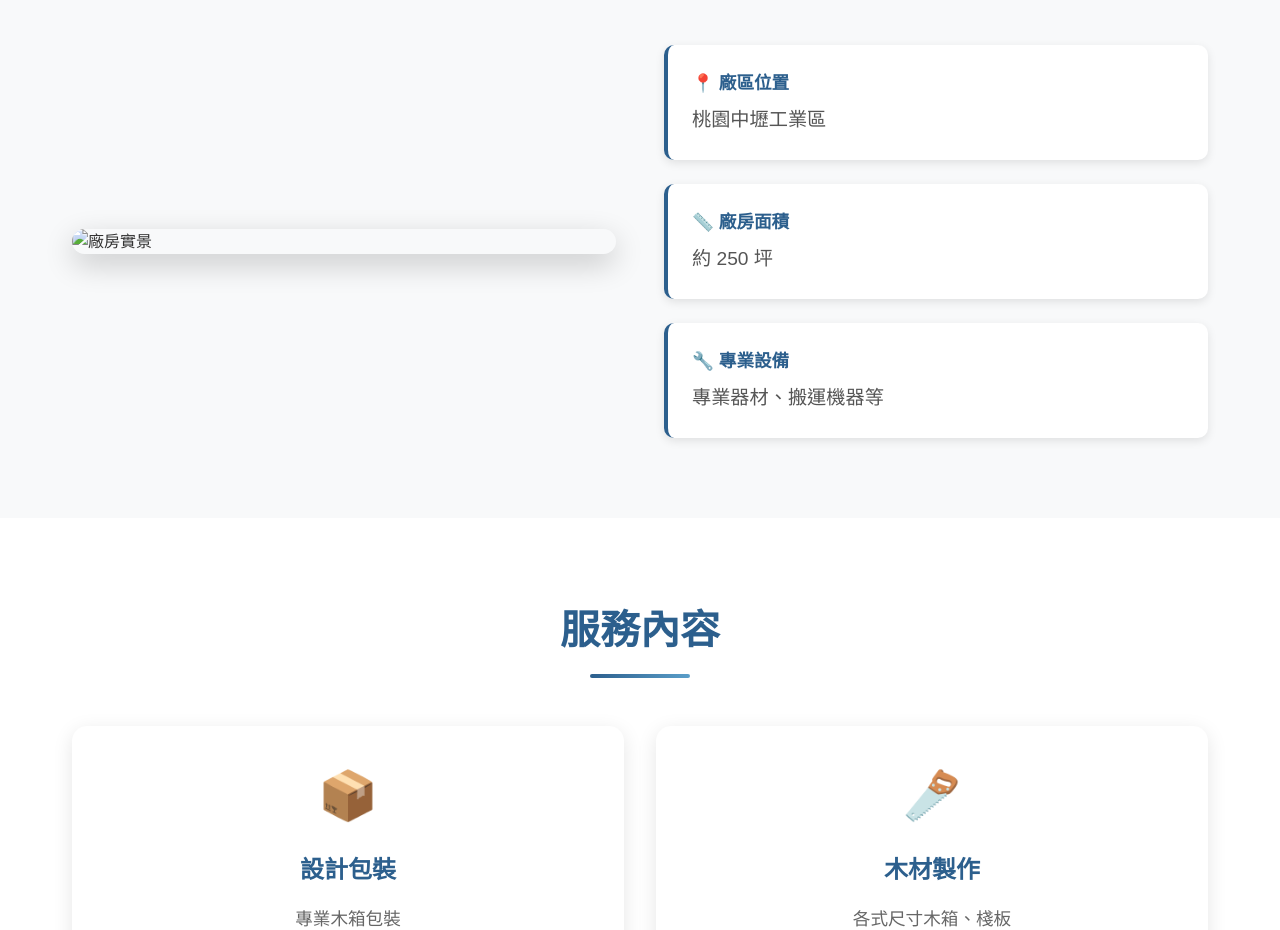
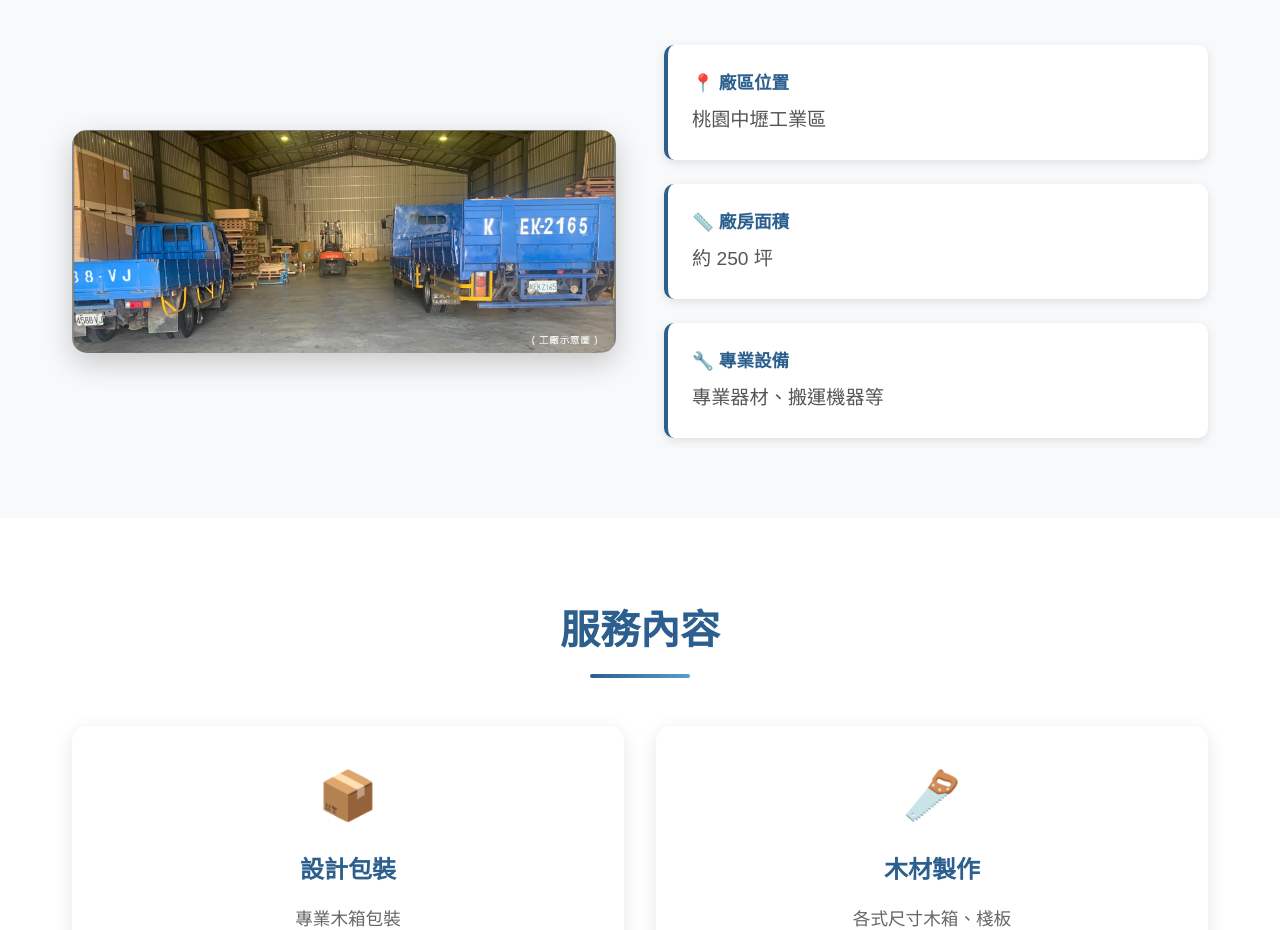
Before and after one commit to andy952737/jiaen-website-v1, a plain HTML site: page index.html in a window 1280 px wide. Shown: the part 1322-2252 px from the top of the page. Drawn offline with Linux system fonts and the light colour scheme.

Commit message:
main image

```diff
--- a/index.html
+++ b/index.html
@@ -1,8 +1,8 @@
-<!DOCTYPE html>
+<!doctype html>
 <html lang="zh-TW">
     <head>
-    <meta charset="UTF-8">
-    <meta name="viewport" content="width=device-width, initial-scale=1.0">
+        <meta charset="UTF-8" />
+        <meta name="viewport" content="width=device-width, initial-scale=1.0" />
         <title>加恩企業社 - 專業木箱包裝與搬運服務</title>
         <style>
             * {
@@ -12,7 +12,8 @@
             }
 
             body {
-            font-family: 'Microsoft JhengHei', '微軟正黑體', Arial, sans-serif;
+                font-family:
+                    "Microsoft JhengHei", "微軟正黑體", Arial, sans-serif;
                 line-height: 1.6;
                 color: #333;
                 overflow-x: hidden;
@@ -26,7 +27,7 @@
                 width: 100%;
                 top: 0;
                 z-index: 1000;
-            box-shadow: 0 2px 10px rgba(0,0,0,0.1);
+                box-shadow: 0 2px 10px rgba(0, 0, 0, 0.1);
             }
 
             .nav-container {
@@ -61,7 +62,7 @@
             }
 
             .nav-menu a:hover {
-            background: rgba(255,255,255,0.2);
+                background: rgba(255, 255, 255, 0.2);
                 transform: translateY(-2px);
             }
 
@@ -99,15 +100,23 @@
                 animation: fadeInUp 1s backwards;
             }
 
-        .hero-icon:nth-child(1) { animation-delay: 0.5s; }
-        .hero-icon:nth-child(2) { animation-delay: 0.7s; }
-        .hero-icon:nth-child(3) { animation-delay: 0.9s; }
-        .hero-icon:nth-child(4) { animation-delay: 1.1s; }
+            .hero-icon:nth-child(1) {
+                animation-delay: 0.5s;
+            }
+            .hero-icon:nth-child(2) {
+                animation-delay: 0.7s;
+            }
+            .hero-icon:nth-child(3) {
+                animation-delay: 0.9s;
+            }
+            .hero-icon:nth-child(4) {
+                animation-delay: 1.1s;
+            }
 
             .icon-circle {
                 width: 80px;
                 height: 80px;
-            background: rgba(255,255,255,0.2);
+                background: rgba(255, 255, 255, 0.2);
                 border-radius: 50%;
                 display: flex;
                 align-items: center;
@@ -133,7 +142,7 @@
             }
 
             .section-title::after {
-            content: '';
+                content: "";
                 position: absolute;
                 bottom: 0;
                 left: 50%;
@@ -149,7 +158,7 @@
                 background: linear-gradient(135deg, #f5f9fc 0%, #e8f2f7 100%);
                 padding: 3rem;
                 border-radius: 15px;
-            box-shadow: 0 5px 20px rgba(0,0,0,0.1);
+                box-shadow: 0 5px 20px rgba(0, 0, 0, 0.1);
             }
 
             .about-text {
@@ -180,7 +189,7 @@
             .facility-image {
                 width: 100%;
                 border-radius: 15px;
-            box-shadow: 0 10px 30px rgba(0,0,0,0.2);
+                box-shadow: 0 10px 30px rgba(0, 0, 0, 0.2);
             }
 
             .facility-info {
@@ -194,7 +203,7 @@
                 padding: 1.5rem;
                 border-radius: 10px;
                 border-left: 4px solid #2c5f8d;
-            box-shadow: 0 3px 10px rgba(0,0,0,0.1);
+                box-shadow: 0 3px 10px rgba(0, 0, 0, 0.1);
                 transition: transform 0.3s;
             }
 
@@ -225,14 +234,14 @@
                 background: white;
                 padding: 2rem;
                 border-radius: 15px;
-            box-shadow: 0 5px 20px rgba(0,0,0,0.1);
+                box-shadow: 0 5px 20px rgba(0, 0, 0, 0.1);
                 text-align: center;
                 transition: all 0.3s;
             }
 
             .service-card:hover {
                 transform: translateY(-10px);
-            box-shadow: 0 10px 30px rgba(0,0,0,0.2);
+                box-shadow: 0 10px 30px rgba(0, 0, 0, 0.2);
             }
 
             .service-icon {
@@ -273,17 +282,17 @@
             }
 
             .advantage-card {
-            background: rgba(255,255,255,0.1);
+                background: rgba(255, 255, 255, 0.1);
                 backdrop-filter: blur(10px);
                 padding: 2rem;
                 border-radius: 15px;
                 text-align: center;
                 transition: all 0.3s;
-            border: 2px solid rgba(255,255,255,0.2);
+                border: 2px solid rgba(255, 255, 255, 0.2);
             }
 
             .advantage-card:hover {
-            background: rgba(255,255,255,0.2);
+                background: rgba(255, 255, 255, 0.2);
                 transform: translateY(-5px);
             }
 
@@ -314,7 +323,7 @@
                 background: white;
                 padding: 2rem;
                 border-radius: 15px;
-            box-shadow: 0 3px 15px rgba(0,0,0,0.1);
+                box-shadow: 0 3px 15px rgba(0, 0, 0, 0.1);
                 text-align: center;
                 transition: all 0.3s;
                 aspect-ratio: 1;
@@ -326,7 +335,7 @@
 
             .partner-card:hover {
                 transform: scale(1.05);
-            box-shadow: 0 5px 25px rgba(0,0,0,0.2);
+                box-shadow: 0 5px 25px rgba(0, 0, 0, 0.2);
             }
 
             .partner-logo {
@@ -356,7 +365,7 @@
                 background: white;
                 padding: 2rem;
                 border-radius: 15px;
-            box-shadow: 0 5px 20px rgba(0,0,0,0.1);
+                box-shadow: 0 5px 20px rgba(0, 0, 0, 0.1);
             }
 
             .contact-icon {
@@ -465,7 +474,9 @@
         <!-- 首頁橫幅 -->
         <section class="hero">
             <h1>加恩企業社</h1>
-        <p class="hero-subtitle">誠信、品質、效率、實惠 - 您最值得信賴的協力夥伴</p>
+            <p class="hero-subtitle">
+                誠信、品質、效率、實惠 - 您最值得信賴的協力夥伴
+            </p>
             <div class="hero-icons">
                 <div class="hero-icon">
                     <div class="icon-circle">🤝</div>
@@ -491,9 +502,11 @@
             <h2 class="section-title">關於加恩</h2>
             <div class="about-content fade-in">
                 <p class="about-text">
-                加恩企業社成立於2019年，擁有十年以上資歷之專業技師。<br>
-                公司以<span class="highlight">「誠信、品質、效率、實惠」</span>為經營理念，<br>
-                長期與各大電子與機械製造企業建立穩定合作關係，<br>
+                    加恩企業社成立於2019年，擁有十年以上資歷之專業技師。<br />
+                    公司以<span class="highlight"
+                        >「誠信、品質、效率、實惠」</span
+                    >為經營理念，<br />
+                    長期與各大電子與機械製造企業建立穩定合作關係，<br />
                     致力於成為中小型產業鏈中最值得信賴的協力夥伴。
                 </p>
             </div>
@@ -504,7 +517,11 @@
             <div class="container">
                 <h2 class="section-title">廠房介紹</h2>
                 <div class="facility-content">
-                <img src="/mnt/user-data/uploads/加恩_2.jpg" alt="廠房實景" class="facility-image fade-in">
+                    <img
+                        src="1.jpg"
+                        alt="廠房實景"
+                        class="facility-image fade-in"
+                    />
                     <div class="facility-info">
                         <div class="info-card fade-in">
                             <div class="info-label">📍 廠區位置</div>
@@ -590,43 +607,45 @@
             <div class="partners-grid">
                 <div class="partner-card fade-in">
                     <div class="partner-logo">🏢</div>
-                <p class="partner-name">奕楊科技<br>股份有限公司</p>
+                    <p class="partner-name">奕楊科技<br />股份有限公司</p>
                 </div>
                 <div class="partner-card fade-in">
                     <div class="partner-logo">🏢</div>
-                <p class="partner-name">台灣東京精密<br>股份有限公司</p>
+                    <p class="partner-name">台灣東京精密<br />股份有限公司</p>
                 </div>
                 <div class="partner-card fade-in">
                     <div class="partner-logo">🚚</div>
-                <p class="partner-name">新筱工程<br>有限公司</p>
+                    <p class="partner-name">新筱工程<br />有限公司</p>
                 </div>
                 <div class="partner-card fade-in">
                     <div class="partner-logo">🏢</div>
-                <p class="partner-name">光環科技<br>股份有限公司</p>
+                    <p class="partner-name">光環科技<br />股份有限公司</p>
                 </div>
                 <div class="partner-card fade-in">
                     <div class="partner-logo">🏢</div>
-                <p class="partner-name">巨茂應用材料<br>股份有限公司</p>
+                    <p class="partner-name">巨茂應用材料<br />股份有限公司</p>
                 </div>
                 <div class="partner-card fade-in">
                     <div class="partner-logo">🏢</div>
-                <p class="partner-name">寰邦科技<br>股份有限公司</p>
+                    <p class="partner-name">寰邦科技<br />股份有限公司</p>
                 </div>
                 <div class="partner-card fade-in">
                     <div class="partner-logo">🏢</div>
-                <p class="partner-name">盧森堡商源捷科技股份<br>有限公司台灣分公司</p>
+                    <p class="partner-name">
+                        盧森堡商源捷科技股份<br />有限公司台灣分公司
+                    </p>
                 </div>
                 <div class="partner-card fade-in">
                     <div class="partner-logo">☀️</div>
-                <p class="partner-name">日月光集團<br>中壢廠</p>
+                    <p class="partner-name">日月光集團<br />中壢廠</p>
                 </div>
                 <div class="partner-card fade-in">
                     <div class="partner-logo">🏢</div>
-                <p class="partner-name">京元電子<br>股份有限公司</p>
+                    <p class="partner-name">京元電子<br />股份有限公司</p>
                 </div>
                 <div class="partner-card fade-in">
                     <div class="partner-logo">🏢</div>
-                <p class="partner-name">愛德萬測試<br>股份有限公司</p>
+                    <p class="partner-name">愛德萬測試<br />股份有限公司</p>
                 </div>
             </div>
         </section>
@@ -667,14 +686,16 @@
 
         <script>
             // 平滑滾動
-        document.querySelectorAll('a[href^="#"]').forEach(anchor => {
-            anchor.addEventListener('click', function (e) {
+            document.querySelectorAll('a[href^="#"]').forEach((anchor) => {
+                anchor.addEventListener("click", function (e) {
                     e.preventDefault();
-                const target = document.querySelector(this.getAttribute('href'));
+                    const target = document.querySelector(
+                        this.getAttribute("href"),
+                    );
                     if (target) {
                         target.scrollIntoView({
-                        behavior: 'smooth',
-                        block: 'start'
+                            behavior: "smooth",
+                            block: "start",
                         });
                     }
                 });
@@ -683,31 +704,31 @@
             // 滾動動畫
             const observerOptions = {
                 threshold: 0.1,
-            rootMargin: '0px 0px -50px 0px'
+                rootMargin: "0px 0px -50px 0px",
             };
 
             const observer = new IntersectionObserver((entries) => {
-            entries.forEach(entry => {
+                entries.forEach((entry) => {
                     if (entry.isIntersecting) {
-                    entry.target.classList.add('visible');
+                        entry.target.classList.add("visible");
                     }
                 });
             }, observerOptions);
 
-        document.querySelectorAll('.fade-in').forEach(el => {
+            document.querySelectorAll(".fade-in").forEach((el) => {
                 observer.observe(el);
             });
 
             // 導航列滾動效果
             let lastScroll = 0;
-        window.addEventListener('scroll', () => {
+            window.addEventListener("scroll", () => {
                 const currentScroll = window.pageYOffset;
-            const nav = document.querySelector('nav');
+                const nav = document.querySelector("nav");
 
                 if (currentScroll > lastScroll && currentScroll > 100) {
-                nav.style.transform = 'translateY(-100%)';
+                    nav.style.transform = "translateY(-100%)";
                 } else {
-                nav.style.transform = 'translateY(0)';
+                    nav.style.transform = "translateY(0)";
                 }
                 lastScroll = currentScroll;
             });
```
Also changed, not shown: 1.jpg (added). Lines whose indentation alone changed are shown as unchanged.
